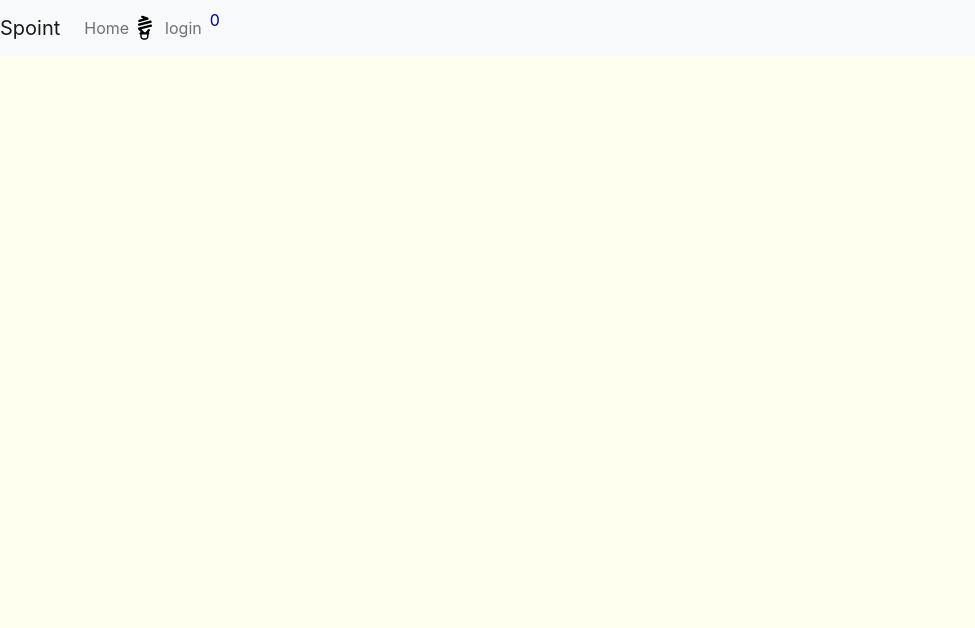
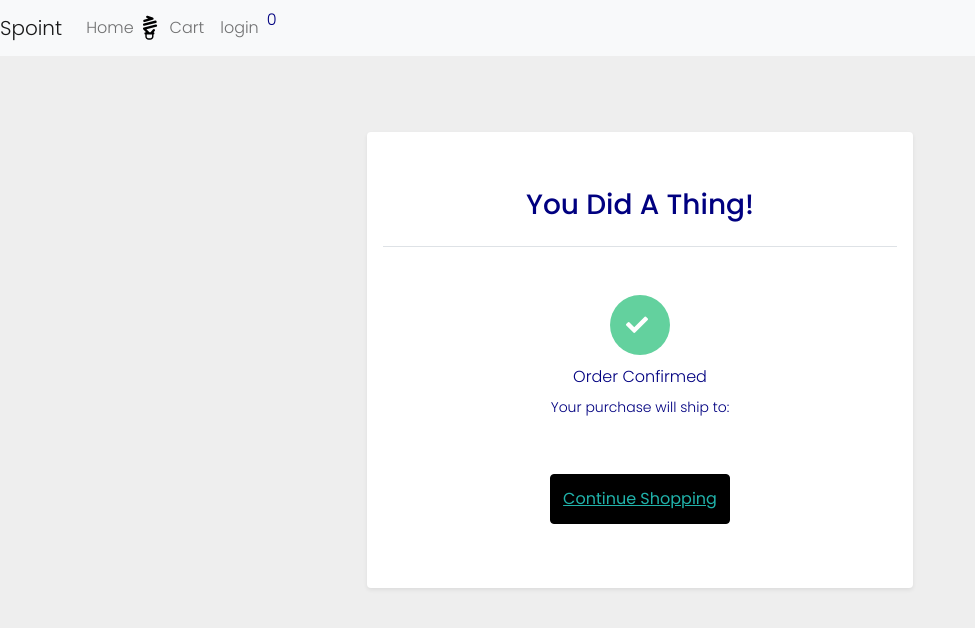
Before and after one commit to reidschroder/spree, a React (Create React App) app: page /orderconfirmation in a window 1280 px wide. Before the commit this address had no page. Shown: the top 628 px of the page, without its empty margins (0-975 px from the left). Built offline with nearby package versions, Linux system fonts and the light colour scheme.

Commit message:
added order confirmation page

```diff
--- a/src/App.tsx
+++ b/src/App.tsx
@@ -15,6 +15,8 @@ import Home from './components/Home/Home';
 import CartCheckout from './components/Cart/CartCheckout';
 import FeaturedProducts from './components/FeaturedProducts/FeaturedProducts';
 import FeaturedProductsList from './components/FeaturedProductsList/FeaturedProductsList';
+import OrderConfirmation from './components/OrderConfirmation/OrderConfirmation';
+
 
 
 function App() {
@@ -31,6 +33,7 @@ function App() {
           <Route path="/cart" element={<CartCheckout/>}/>
           <Route path="/address" element={<Address/>}/>
           <Route path="/product/:id" element={<ProductPage/>}/>
+          <Route path="/orderconfirmation" element={<OrderConfirmation/>}/>
         </Routes>
       </BrowserRouter>
     </div>
--- a/src/components/Cart/CartCheckout.tsx
+++ b/src/components/Cart/CartCheckout.tsx
@@ -83,7 +83,7 @@ const CartCheckout: React.FC<any> = () => {
           console.log(error.text);
       });
      // e.target.reset()
-      navigate("/profile");
+      navigate("/orderconfirmation");
   }
 
 
@@ -298,7 +298,7 @@ const CartCheckout: React.FC<any> = () => {
 
                     <p className="mb-5">Complete your order below and thank you for shopping at Spoint, <br/>where blue is beautiful.</p>
 
-                    <button type="button" onClick={sendEmail} className="btn btn-primary btn-block btn-lg">Place Your Order</button>
+                    <button type="button" onClick={sendEmail}  className="btn btn-primary btn-block btn-lg">Place Your Order</button>
 
                     <h5 className="fw-bold mb-5 pt-5"  >
                       <a href="#!"><i
--- a/src/components/Nav/Nav.tsx
+++ b/src/components/Nav/Nav.tsx
@@ -36,22 +36,17 @@ const Nav: React.FC<any> = () => {
             <li className="nav-item">
                   <DarkMode />
             </li>
+            <li className="nav-item">
+                  <a className="nav-link" href="/cart">
+                    Cart
+                  </a>
+            </li>
             {" "}
              {appState.customer.customerId > 0 ? (
               <>
                 <li className="nav-item">
                   <a className="nav-link" href="/profile">
                     View Profile
-                  </a>
-                </li>
-                <li className="nav-item">
-                  <a className="nav-link" href="/cart">
-                    Cart
-                  </a>
-                </li>
-                <li className="nav-item">
-                  <a className="nav-link" href="/checkout">
-                    Checkout
                   </a>
                 </li>
                 <li className="nav-item">
--- /dev/null
+++ b/src/components/OrderConfirmation/OrderConfirmation.css
@@ -0,0 +1,47 @@
+@import url("https://fonts.googleapis.com/css2?family=Poppins:wght@100;200;300;400;500;600;700;800&display=swap");
+body {
+  background-color: #eee;
+  font-family: "Poppins", sans-serif;
+  font-weight: 300;
+}
+.cart {
+  height: 70vh;
+}
+.progresses {
+  display: flex;
+  align-items: center;
+}
+/* .line {
+  width: 76px;
+  height: 6px;
+} */
+
+
+/* .steps {
+  display: flex;
+  background-color: #63d19e;
+  color: #fff;
+  font-size: 12px;
+  width: 30px;
+  height: 30px;
+  align-items: center;
+  justify-content: center;
+  border-radius: 50%;
+} */
+.check1 {
+  display: flex;
+  background-color: #63d19e;
+  color: #fff;
+  font-size: 22px;
+  padding-left: 1%;
+  width: 60px;
+  height: 60px;
+  align-items: center;
+  justify-content: center;
+  border-radius: 50%;
+  margin-bottom: 10px;
+}
+
+.order-button {
+  height: 50px;
+}
--- /dev/null
+++ b/src/components/OrderConfirmation/OrderConfirmation.tsx
@@ -0,0 +1,84 @@
+import React from "react";
+import { useSelector } from "react-redux";
+import "./OrderConfirmation.css";
+
+
+
+
+
+const OrderConfirmation : React.FC<any> = (props: any) => {
+
+    const appState = useSelector<any, any>((state) => state);
+
+    const getItemNames = () => {
+
+        let itemString:string = "";
+
+        for(let i = 0; i < appState.cartList.cart.length -1; i++){
+            itemString += appState.cartList.cart[i].productName + ", "
+        }
+
+        itemString += "and " + appState.cartList.cart[appState.cartList.cart.length - 1].productName
+
+        return itemString;
+
+    };
+
+
+
+
+
+  return (
+    <div className="container mt-4 mb-4">
+      <div className="row d-flex cart align-items-center justify-content-center">
+        <div className="col-md-6">
+          <div className="card rounded shadow-sm p-3">
+            <div className="d-flex justify-content-center border-bottom">
+              <div className="p-3">
+                <div className="progresses">
+                  <div className="steps">
+                    {" "}
+                    <span>
+                      <i className=""></i>
+                      <h3>You Did A Thing!</h3>
+                    </span>{" "}
+                  </div>{" "}
+                  <span className="line"></span>
+                  <div className="steps">
+                    {" "}
+                    {" "}
+                  </div>
+                </div>
+              </div>
+            </div>
+            <div className="row g-0">
+              <div className="col-md-12 border-right p-5 align-self-center">
+                <div className="text-center order-details">
+                  <div className="d-flex justify-content-center mb-5 flex-column align-items-center">
+                    {" "}
+                    <span className="check1">
+                      <i className="fa fa-check"></i>
+                    </span>{" "}
+                    <span className="font-weight-bold">Order Confirmed</span>{" "}
+                    <small className="mt-2">
+                      Your purchase will ship to:
+                    </small>
+                    <small className="mt-2">
+                      {appState.customer.customerAddress}
+                    </small>{" "}
+                  </div>{" "}
+                  <button className="btn btn-danger btn-block order-button">
+                    {" "}
+                    <a href="/home"> Continue Shopping </a>
+                  </button>
+                </div>
+              </div>
+            </div>
+          </div>
+        </div>
+      </div>
+    </div>
+  );
+};
+
+export default OrderConfirmation;
--- a/src/components/Profile/Profile.tsx
+++ b/src/components/Profile/Profile.tsx
@@ -33,7 +33,7 @@ const Profile : React.FC<any> = (props: any) => {
         <div className="card mb-4">
 
 
-          <div className="card-body text-center">
+          <div className="card-body text-center rounded shadow-sm p-3">
           <h4 className="Card Name mb-3">Welcome to your Spoint profile,</h4>
             <h4 className="Card Name">{`${appState.customer.customerUsername}`}</h4>
             <div className="d-flex justify-content-center mb-2 mt-4">
@@ -46,7 +46,7 @@ const Profile : React.FC<any> = (props: any) => {
           </div>
         </div>
         <div className="card mb-4 mb-lg-0">
-          <div className="card-body p-0">
+          <div className="card-body p-0 rounded shadow-sm p-3">
             <ul className="list-group list-group-flush rounded-3">
 
               <li className="list-group-item d-flex justify-content-between align-items-center p-3">
@@ -54,7 +54,7 @@ const Profile : React.FC<any> = (props: any) => {
                   className=""
                   style={{ color: "#333333" }}
                 />
-                <h6 className="mb-0"> Thanks for using Spoint! <br/><br/><br/> If you have any questions or concerns about your account, please reach out to us at <br/> <strong >Spointattire@gmail.com</strong> </h6>
+                <h6 className="mb-0"> Thanks for using Spoint! <br/><br/><br/> If you have any questions or concerns about your account, please reach out to us  <br/> <strong >Spointattire@gmail.com</strong> </h6>
               </li>
 
               <li className="list-group-item d-flex justify-content-between align-items-center p-3">
@@ -72,7 +72,7 @@ const Profile : React.FC<any> = (props: any) => {
       </div>
       <div className="col-lg-8 align-self-center ">
         <div className="card mb-4 "  >
-          <div className="card-body ">
+          <div className="card-body rounded shadow-sm p-3">
             <div className="row">
               <div className="col-sm-3">
                 <p className="mb-0">First Name</p>
```
